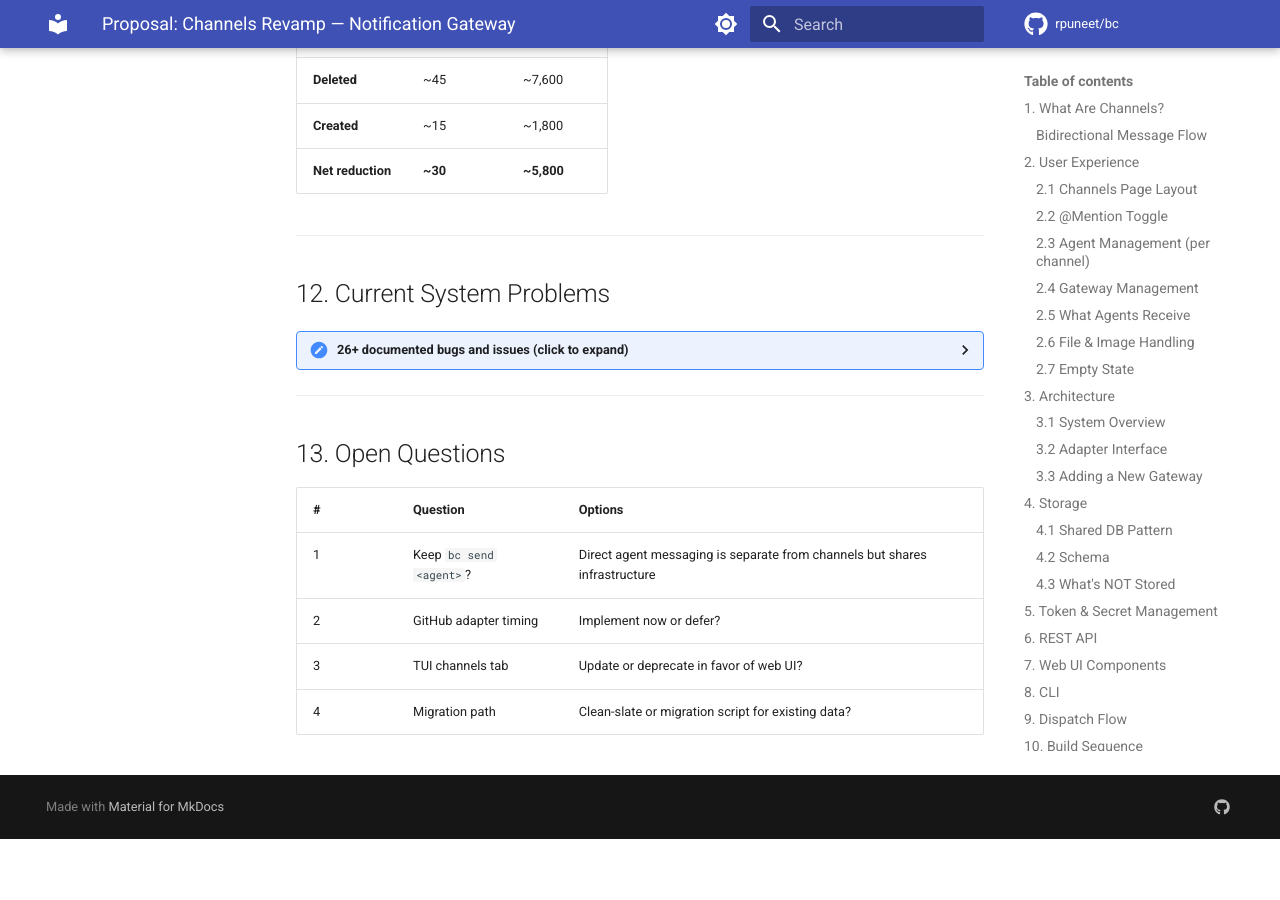
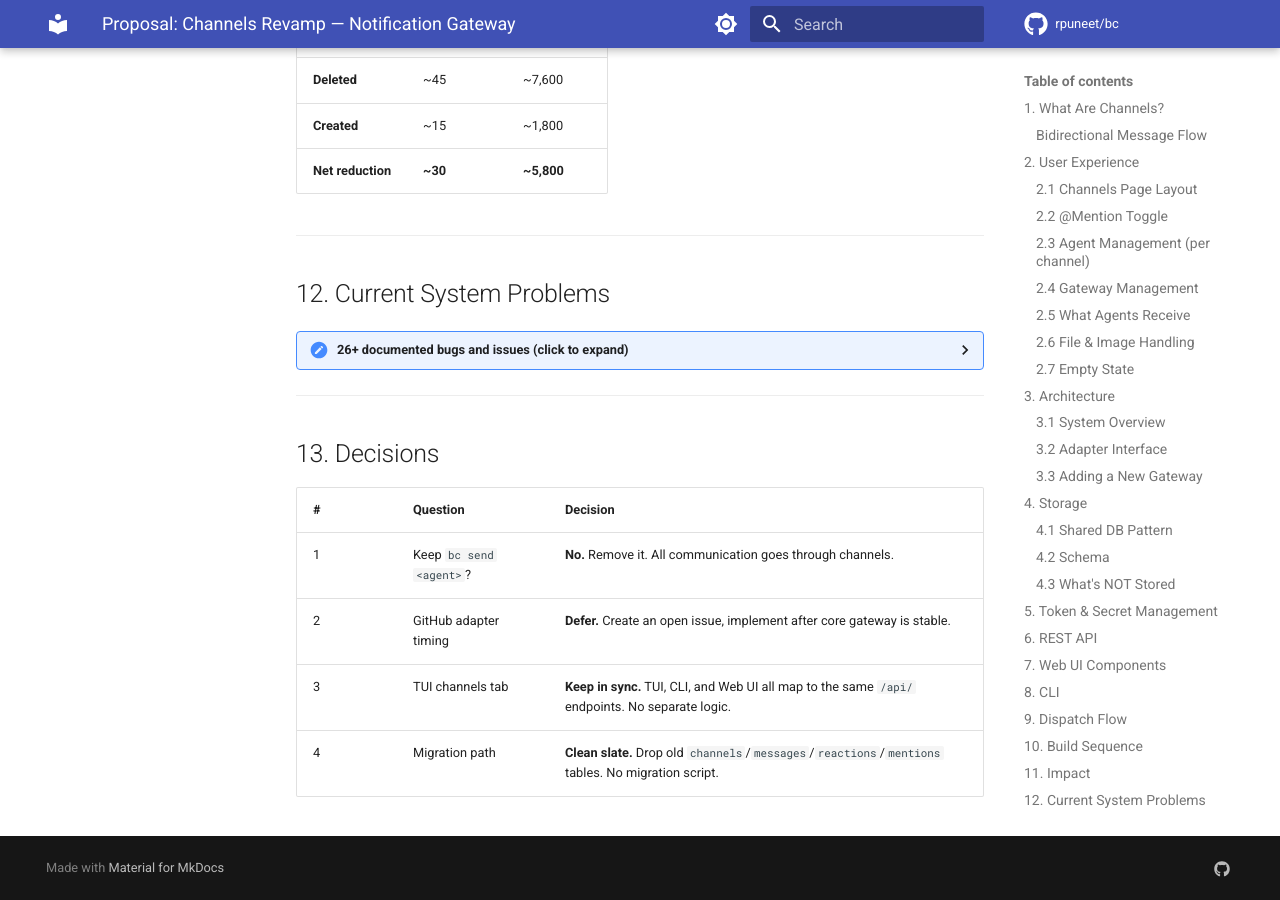
Before and after one commit to gh-curious-otter/bc, an MkDocs documentation site: the page built from docs/proposals/channels-revamp.md, in a window 1280 px wide and 900 px high, scrolled down 16367 px. Built offline with MkDocs 1.6.1 and Material for MkDocs 9.7.7, drawn with Linux system fonts in a browser that asks for light colours; comment, search, counter and statistics services are not loaded; before the commit the page ends 17206 px from its top, so only the background shows below that.

Commit message:
proposal: resolve open questions
1. Remove bc send <agent> — all comms through channels
2. Defer GitHub adapter — open issue, implement later
3. TUI/CLI/WebUI all map to same /api/ endpoints
4. Clean slate migration — drop old tables, no migration script

Co-Authored-By: Claude Opus 4.6 (1M context) <noreply@anthropic.com>

```diff
--- a/docs/proposals/channels-revamp.md
+++ b/docs/proposals/channels-revamp.md
@@ -666,11 +666,11 @@ pie title Code Impact
 
 ---
 
-## 13. Open Questions
+## 13. Decisions
 
-| # | Question | Options |
-|---|----------|---------|
-| 1 | Keep `bc send <agent>`? | Direct agent messaging is separate from channels but shares infrastructure |
-| 2 | GitHub adapter timing | Implement now or defer? |
-| 3 | TUI channels tab | Update or deprecate in favor of web UI? |
-| 4 | Migration path | Clean-slate or migration script for existing data? |
+| # | Question | Decision |
+|---|----------|----------|
+| 1 | Keep `bc send <agent>`? | **No.** Remove it. All communication goes through channels. |
+| 2 | GitHub adapter timing | **Defer.** Create an open issue, implement after core gateway is stable. |
+| 3 | TUI channels tab | **Keep in sync.** TUI, CLI, and Web UI all map to the same `/api/` endpoints. No separate logic. |
+| 4 | Migration path | **Clean slate.** Drop old `channels`/`messages`/`reactions`/`mentions` tables. No migration script. |
```
